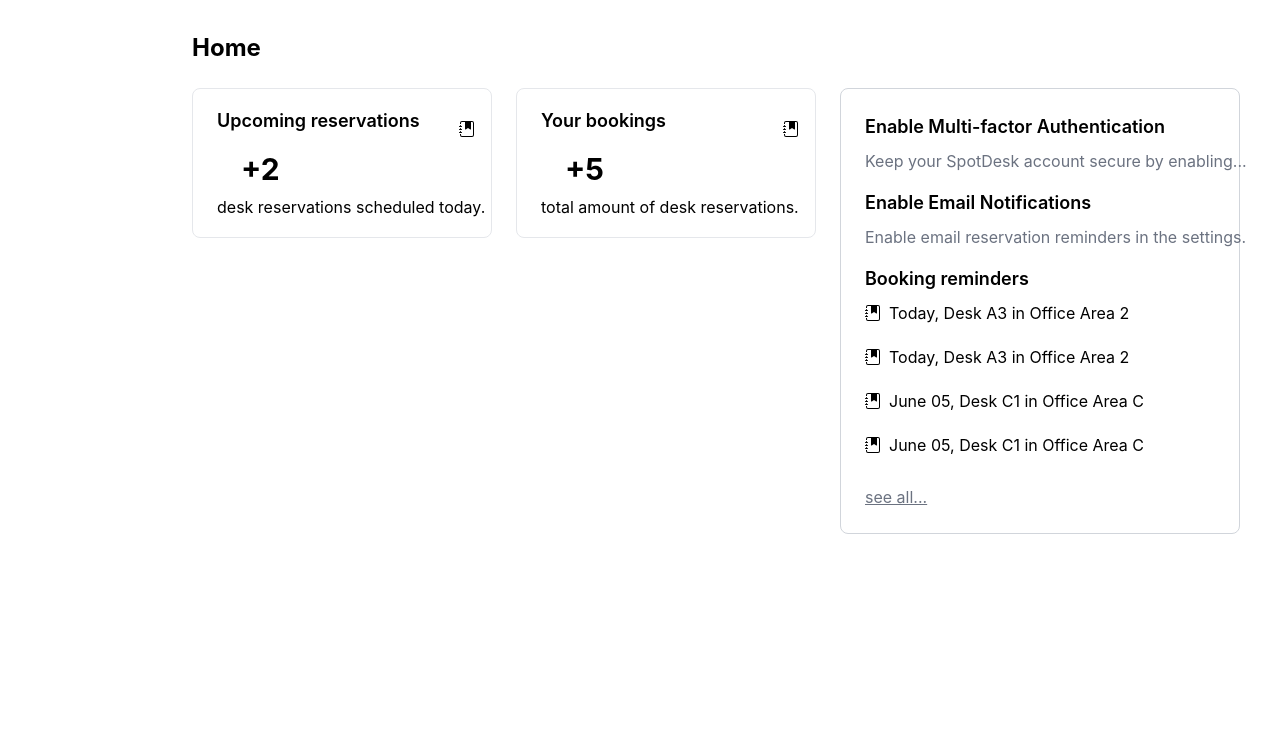
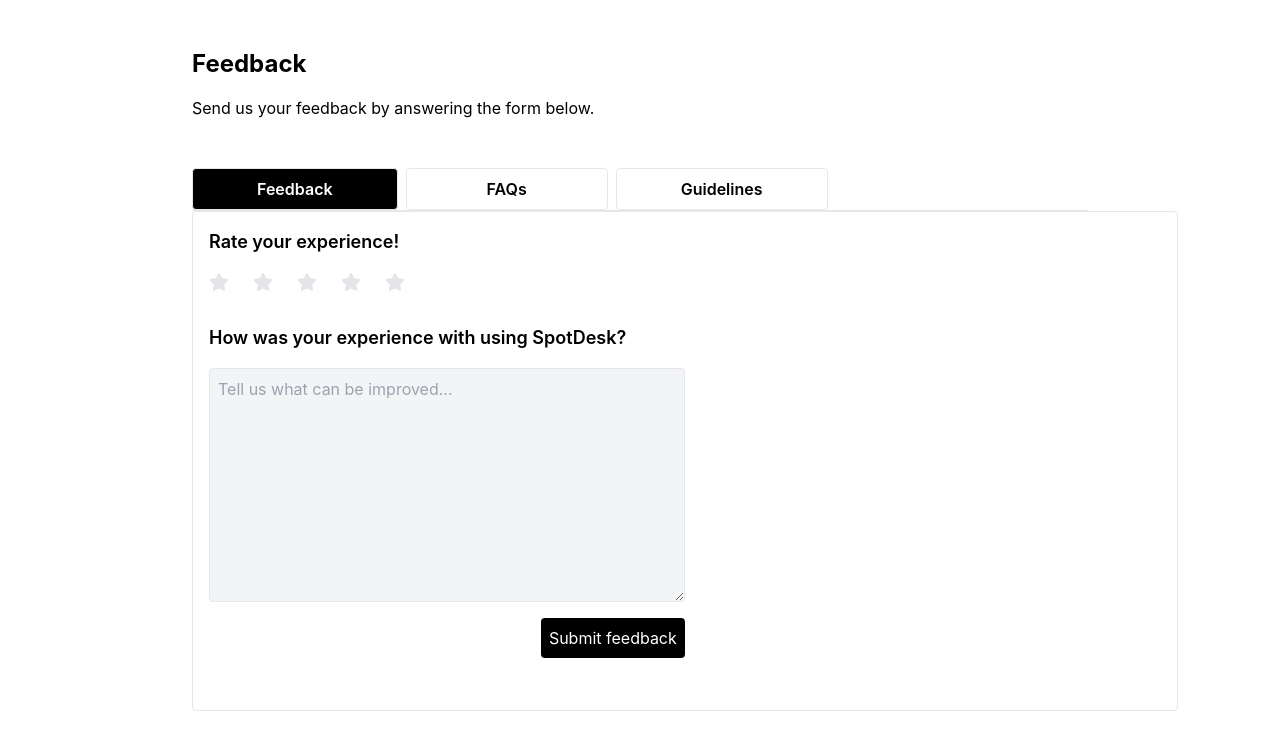
Before and after one commit to shendrie22/UI_of_settings, a React (Create React App) app: page / in a window 1280 px wide. Shown: the top 750 px of the page. Built offline with nearby package versions, Linux system fonts and the light colour scheme.

Commit message:
userdashboard

```diff
--- /dev/null
+++ b/src/Acc-set/userfeedback.jsx
@@ -0,0 +1,130 @@
+import React, { useState } from 'react';
+import { FaTimes, FaStar } from 'react-icons/fa';
+
+const UserFeedback = () => {
+  const [activeTab, setActiveTab] = useState('feedback');
+  const [showImage, setShowImage] = useState(false);
+  const [imageUrl] = useState('');
+  const [rating, setRating] = useState(0);
+  const [feedback, setFeedback] = useState('');
+
+  const renderContent = () => {
+    switch (activeTab) {
+      case 'feedback':
+        return (
+          <div className="border rounded p-4 w-[110%] h-[500px]">
+            <h2 className="text-lg font-semibold mb-4">Rate your experience!</h2>
+            <div className="flex items-center space-x-6">
+              {[...Array(5)].map((star, index) => {
+                const ratingValue = index + 1;
+                return (
+                  <label key={index}>
+                    <input
+                      type="radio"
+                      name="rating"
+                      value={ratingValue}
+                      onClick={() => setRating(ratingValue)}
+                      className="hidden"
+                    />
+                    <FaStar
+                      className="star cursor-pointer"
+                      color={ratingValue <= rating ? "#ffc107" : "#e4e5e9"}
+                      size={20}
+                    />
+                  </label>
+                );
+              })}
+            </div>
+
+            <p className="mt-8 text-lg font-semibold">How was your experience with using SpotDesk?</p>
+            <div className="flex flex-col items-end mt-4 w-3/6">
+              <textarea
+                className="w-full p-2 border rounded bg-gray-100"
+                rows="9"
+                placeholder="Tell us what can be improved..."
+                value={feedback}
+                onChange={(e) => setFeedback(e.target.value)}
+              ></textarea>
+              <button
+                className="mt-4 py-2 px-2 bg-black text-white rounded self-end cursor-pointer"
+                onClick={() => {
+                  console.log('Rating:', rating);
+                  console.log('Feedback:', feedback);
+                  // alert('Thank you for your feedback!');
+                }}
+              >
+                Submit feedback
+              </button>
+            </div>
+          </div>
+        );
+
+      case 'faqs':
+        return (
+          <div className="border rounded p-4 w-[110%] h-[500px]">
+            {/* Add FAQ content here */}
+          </div>
+        );
+      case 'guidelines':
+        return (
+          <div className="border rounded p-4 w-[110%] h-[500px]">
+            {/* Add guidelines content here */}
+          </div>
+        );
+      default:
+        return null;
+    }
+  };
+
+  return (
+    <div className="max-w-4xl mx-auto mt-12">
+      <h1 className="text-2xl font-bold mb-4">
+        {activeTab === 'feedback' ? 'Feedback' : activeTab === 'faqs' ? 'FAQs' : 'Guidelines'}
+      </h1>
+      <p className="text-base pb-12">
+        {activeTab === 'feedback'
+          ? 'Send us your feedback by answering the form below.'
+          : activeTab === 'faqs'
+          ? 'Frequently asked questions.'
+          : 'The guide is designed to help the users easily utilize the features of SpotDesk system.'}
+      </p>
+      <div className="flex mb-0 border-b">
+        <button
+          className={`py-2 px-16 text-center mr-2 border rounded font-semibold ${activeTab === 'feedback' ? 'bg-black text-white' : 'text-black'}`}
+          onClick={() => setActiveTab('feedback')}
+        >
+          Feedback
+        </button>
+        <button
+          className={`px-20 text-center mr-2 border rounded font-semibold ${activeTab === 'faqs' ? 'bg-black text-white' : 'text-black'}`}
+          onClick={() => setActiveTab('faqs')}
+        >
+          FAQs
+        </button>
+        <button
+          className={`px-16 text-center mr-2 border rounded font-semibold ${activeTab === 'guidelines' ? 'bg-black text-white' : 'text-black'}`}
+          onClick={() => setActiveTab('guidelines')}
+        >
+          Guidelines
+        </button>
+      </div>
+      {renderContent()}
+      {showImage && (
+        <div className="fixed inset-0 bg-black bg-opacity-50 flex items-center justify-center">
+          <div className="bg-white p-4 rounded relative">
+            <img src={imageUrl} alt="Desk Map" className="max-w-full h-auto" />
+            <button
+              className="absolute top-2 right-2 text-gray-700"
+              onClick={() => setShowImage(false)}
+            >
+              <FaTimes />
+            </button>
+          </div>
+        </div>
+      )}
+    </div>
+  );
+};
+
+
+export default UserFeedback;
--- a/src/index.js
+++ b/src/index.js
@@ -6,9 +6,10 @@ import './index.css';
 import reportWebVitals from './reportWebVitals';
 // import Sidebar from './Acc-set/sidebar';
 // import Booking from './Acc-set/booking';
-import Bookings from './Acc-set/historybooking';
-import Historybooking from './Acc-set/historybooking';
-import UserDashboard from './Acc-set/userdashboar';
+// import Bookings from './Acc-set/historybooking';
+// import Historybooking from './Acc-set/historybooking';
+import UserFeedback from './Acc-set/userfeedback';
+// import UserDashboard from './Acc-set/userdashboar';
 
 ReactDOM.render(
   <React.StrictMode>
@@ -17,7 +18,9 @@ ReactDOM.render(
     {/* <ChangePass /> */}
     {/* <Booking /> */}
     {/* <Historybooking /> */}
-    <UserDashboard />
+    <UserFeedback />
+
+    {/* <UserDashboard /> */}
 
   </React.StrictMode>,
   document.getElementById('root')
```
